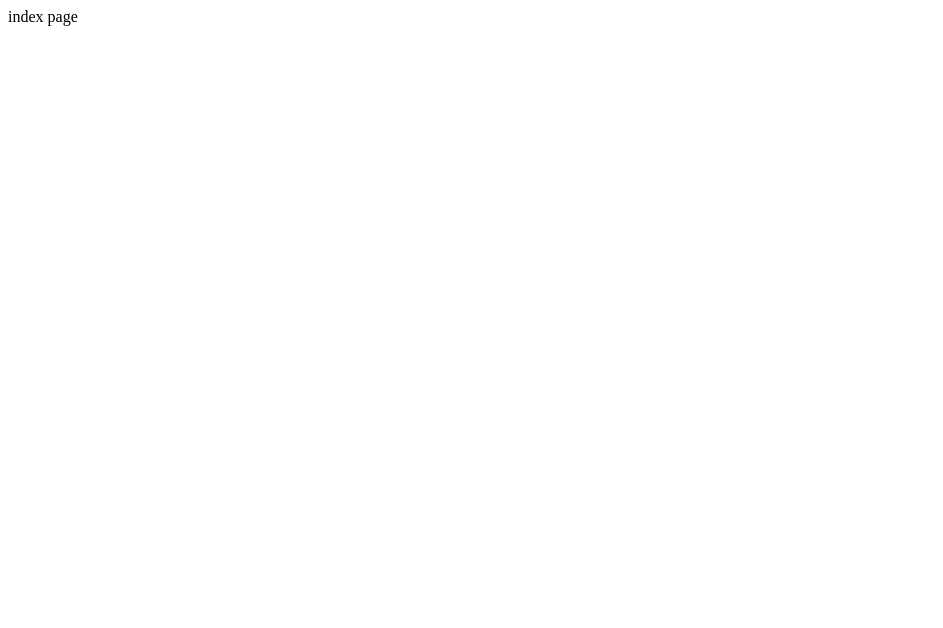
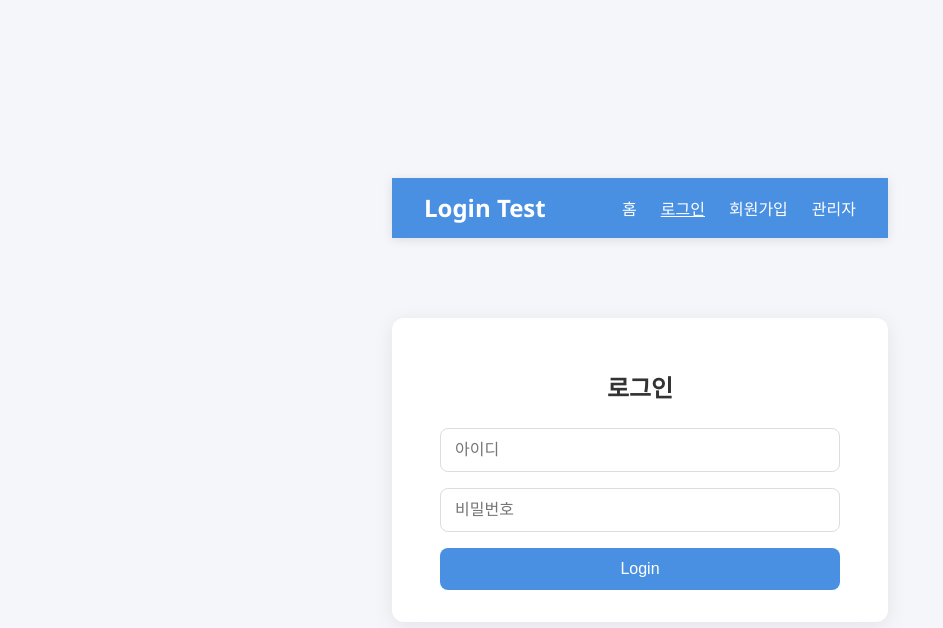
Before and after one commit to Zinzza-Song/login-front, a React (Vite) app: page /login in a window 1280 px wide. Shown: the top 628 px of the page, without its empty margins (0-943 px from the left). Built offline with nearby package versions, Linux system fonts and the light colour scheme.

Commit message:
axios, react-router-dom 설치 로그인 및 회원가입 페이지 생성 페이징 처리 적용

```diff
--- a/package.json
+++ b/package.json
@@ -10,8 +10,10 @@
     "preview": "vite preview"
   },
   "dependencies": {
+    "axios": "^1.11.0",
     "react": "^19.1.1",
-    "react-dom": "^19.1.1"
+    "react-dom": "^19.1.1",
+    "react-router-dom": "^7.8.1"
   },
   "devDependencies": {
     "@eslint/js": "^9.33.0",
--- a/src/App.jsx
+++ b/src/App.jsx
@@ -1,5 +1,26 @@
+import { BrowserRouter as Router, Routes, Route } from "react-router-dom";
+import Home from "./pages/Home";
+import SignupPage from "./pages/SignupPage";
+import LoginPage from "./pages/LoginPage";
+import AdminPage from "./pages/AdminPage";
+import "./css/App.css";
+import Navbar from "./components/Navbar";
+
 function App() {
-  return <>index page</>;
+  return (
+    <Router>
+      <Navbar />
+
+      <div style={{ paddingTop: "80px" }}>
+        <Routes>
+          <Route path="/" element={<Home />} />
+          <Route path="signup" element={<SignupPage />} />
+          <Route path="login" element={<LoginPage />} />
+          <Route path="admin" element={<AdminPage />} />
+        </Routes>
+      </div>
+    </Router>
+  );
 }
 
 export default App;
--- /dev/null
+++ b/src/components/Navbar.jsx
@@ -0,0 +1,37 @@
+import { Link, useLocation } from "react-router-dom";
+
+const Navbar = () => {
+  const location = useLocation();
+
+  return (
+    <nav className="navbar">
+      <div className="navbar-logo">Login Test</div>
+
+      <div className="navbar-links">
+        <Link className={location.pathname === "/" ? "active" : ""} to="/">
+          홈
+        </Link>
+        <Link
+          className={location.pathname === "/login" ? "active" : ""}
+          to="/login"
+        >
+          로그인
+        </Link>
+        <Link
+          className={location.pathname === "/signup" ? "active" : ""}
+          to="/signup"
+        >
+          회원가입
+        </Link>
+        <Link
+          className={location.pathname === "/admin" ? "active" : ""}
+          to="/admin"
+        >
+          관리자
+        </Link>
+      </div>
+    </nav>
+  );
+};
+
+export default Navbar;
--- /dev/null
+++ b/src/css/App.css
@@ -0,0 +1,107 @@
+/* App.css */
+
+/* 전체 페이지 중앙 정렬 */
+body {
+  margin: 0;
+  font-family: "Segoe UI", Tahoma, Geneva, Verdana, sans-serif;
+  background-color: #f5f6fa;
+  display: flex;
+  justify-content: center;
+  align-items: center;
+  height: 100vh;
+}
+
+/* 공통 카드 박스 스타일 */
+.auth-container {
+  background-color: #ffffff;
+  padding: 2rem 3rem;
+  border-radius: 12px;
+  box-shadow: 0 4px 20px rgba(0, 0, 0, 0.08);
+  width: 100%;
+  max-width: 400px;
+}
+
+/* 제목 */
+.auth-container h2 {
+  text-align: center;
+  margin-bottom: 1.5rem;
+  color: #333;
+}
+
+/* 입력창 */
+.auth-container input {
+  width: 100%;
+  padding: 12px 14px;
+  margin-bottom: 1rem;
+  border: 1px solid #ddd;
+  border-radius: 8px;
+  font-size: 1rem;
+  box-sizing: border-box;
+  transition: border-color 0.2s;
+}
+
+.auth-container input:focus {
+  outline: none;
+  border-color: #4a90e2;
+}
+
+/* 버튼 */
+.auth-container button {
+  width: 100%;
+  padding: 12px;
+  background-color: #4a90e2;
+  border: none;
+  color: white;
+  font-size: 1rem;
+  border-radius: 8px;
+  cursor: pointer;
+  transition: background-color 0.2s;
+}
+
+.auth-container button:hover {
+  background-color: #357ab8;
+}
+
+/* 홈 페이지용 */
+.home {
+  text-align: center;
+  font-size: 2rem;
+  color: #4a4a4a;
+}
+
+/* src/components/Navbar.css */
+
+.navbar {
+  position: relative;
+  top: 0;
+  height: 60px;
+  background-color: #4a90e2;
+  display: flex;
+  align-items: center;
+  justify-content: space-between;
+  padding: 0 2rem;
+  color: white;
+  box-shadow: 0 2px 10px rgba(0, 0, 0, 0.1);
+  z-index: 999;
+}
+
+.navbar-logo {
+  font-size: 1.5rem;
+  font-weight: bold;
+}
+
+.navbar-links a {
+  margin-left: 1.5rem;
+  color: white;
+  text-decoration: none;
+  font-weight: 500;
+  transition: opacity 0.2s;
+}
+
+.navbar-links a:hover {
+  opacity: 0.8;
+}
+
+.navbar-links .active {
+  text-decoration: underline;
+}
--- /dev/null
+++ b/src/pages/AdminPage.jsx
@@ -0,0 +1,7 @@
+import React from "react";
+
+const AdminPage = () => {
+  return <div className="home">AdminPage</div>;
+};
+
+export default AdminPage;
--- /dev/null
+++ b/src/pages/Home.jsx
@@ -0,0 +1,5 @@
+function Home() {
+  return <div className="home">홈페이지 입니다.</div>;
+}
+
+export default Home;
--- /dev/null
+++ b/src/pages/LoginPage.jsx
@@ -0,0 +1,34 @@
+import axios from "axios";
+import { useState } from "react";
+
+function LoginPage() {
+  const [username, setUsername] = useState("");
+  const [password, setPassword] = useState("");
+
+  const handleLogin = async (e) => {};
+
+  return (
+    <div className="auth-container">
+      <h2>로그인</h2>
+
+      <form onSubmit={handleLogin}>
+        <input
+          value={username}
+          onChange={(e) => setUsername(e.target.value)}
+          placeholder="아이디"
+        />
+
+        <input
+          value={password}
+          type="password"
+          onChange={(e) => setPassword(e.target.value)}
+          placeholder="비밀번호"
+        />
+
+        <button type="submit">Login</button>
+      </form>
+    </div>
+  );
+}
+
+export default LoginPage;
--- /dev/null
+++ b/src/pages/SignupPage.jsx
@@ -0,0 +1,39 @@
+import { useState } from "react";
+import { useNavigate } from "react-router-dom";
+
+function SignupPage() {
+  const [username, setUsername] = useState("");
+  const [password, setPassword] = useState("");
+
+  const navigate = useNavigate();
+
+  const handleSignup = async (e) => {};
+
+  return (
+    <div className="auth-container">
+      <h2>회원가입</h2>
+
+      <form onSubmit={handleSignup}>
+        <input
+          type="text"
+          placeholder="아이디"
+          value={username}
+          onChange={(e) => setUsername(e.target.value)}
+          required
+        />
+
+        <input
+          type="password"
+          placeholder="비밀번호"
+          value={password}
+          onChange={(e) => setPassword(e.target.value)}
+          required
+        />
+
+        <button type="submit">Sign Up</button>
+      </form>
+    </div>
+  );
+}
+
+export default SignupPage;
```
Also changed, not shown: 1 other file (tests, documents, lock files or other folders).
